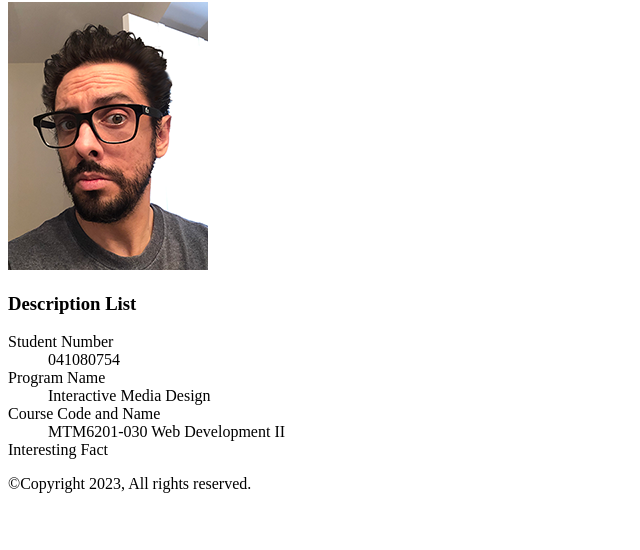
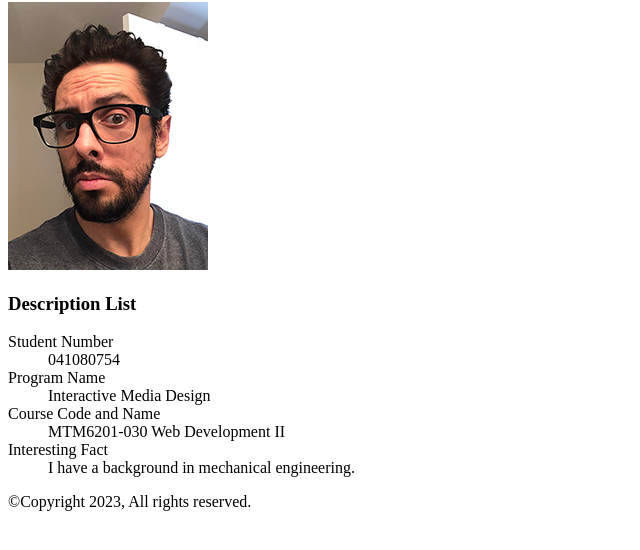
Before and after one commit to fran0570/mtm6201-week1-030, a plain HTML site: page index.html in a window 1280 px wide. Shown: the part 78-628 px from the top of the page, without its empty margins (0-640 px from the left). Drawn offline with Linux system fonts and the light colour scheme.

Commit message:
adds dd fact

```diff
--- a/index.html
+++ b/index.html
@@ -24,7 +24,7 @@
             <dd>MTM6201-030 Web Development II</dd>
 
             <dt>Interesting Fact</dt>
-            <dd></dd>
+            <dd>I have a background in mechanical engineering.</dd>
         </dl>
     </main>
     <footer>
```
